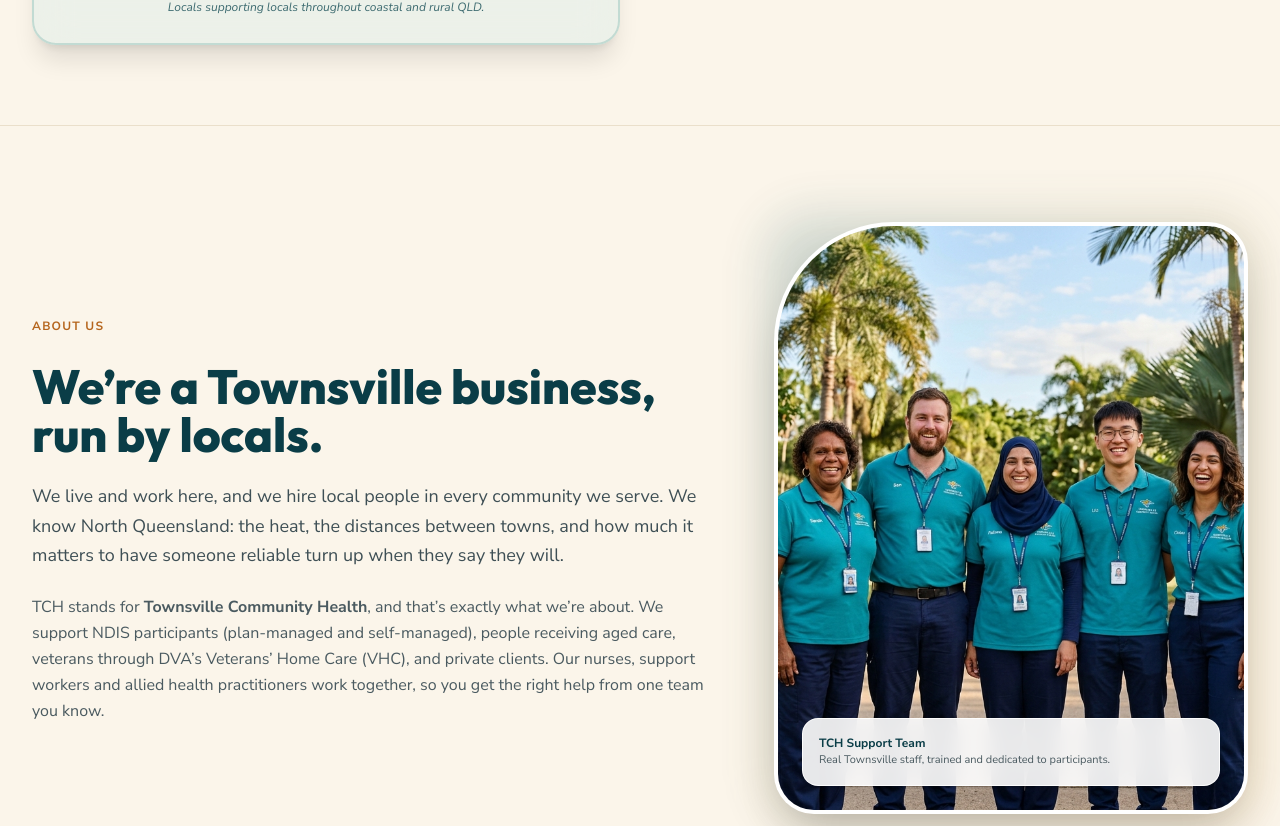
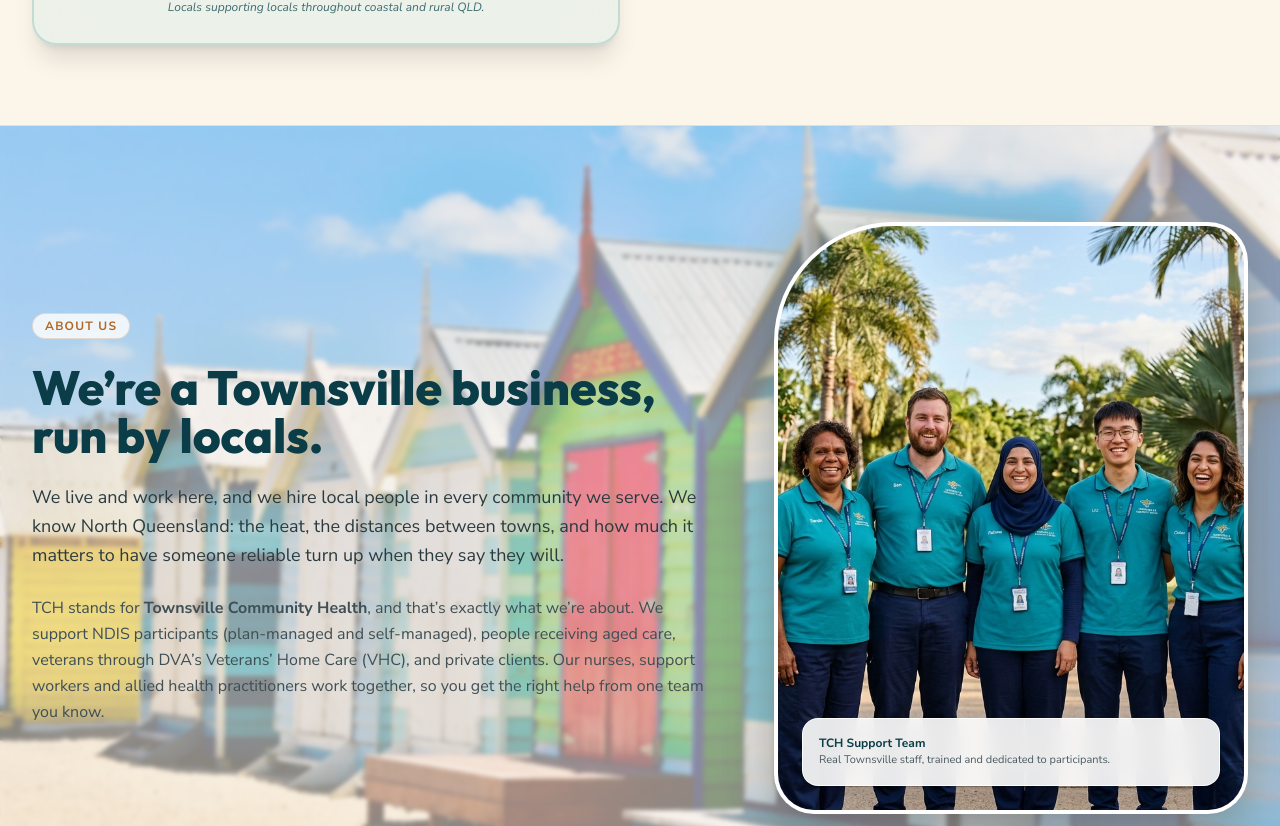
Before and after one commit to geomadappallil-star/TCH_FE, a React (Vite) app: page / in a window 1280 px wide. Shown: the part 3319-4145 px from the top of the page. Built offline with nearby package versions, Linux system fonts and the light colour scheme; no server answers.

Commit message:
feat(about): add beach huts background image with glassy gradient to About Us story section

```diff
--- a/src/components/AboutSection.tsx
+++ b/src/components/AboutSection.tsx
@@ -36,24 +36,34 @@ export const AboutSection: React.FC = () => {
   ];
 
   return (
-    <section id="about" className="relative z-10 py-16 md:py-24 border-t border-[#EADFCB]">
+    <section id="about" className="relative z-10 pb-16 md:pb-24 border-t border-[#EADFCB]">
 
-      {/* 1. Main Story Grid */}
-      <div className="max-w-7xl mx-auto px-4 sm:px-6 lg:px-8 mb-20">
+      {/* 1. Main Story Grid (About Us: We're a Townsville business, run by locals) */}
+      <div className="relative w-full overflow-hidden border-b border-[#EADFCB] py-16 md:py-24 mb-20">
+        {/* Background Image Layer */}
+        <div
+          className="absolute inset-0 bg-cover bg-center bg-no-repeat opacity-45 filter saturate-110"
+          style={{ backgroundImage: `url('/images/townsville-beach-huts.jpg')` }}
+          aria-hidden="true"
+        />
+        {/* Semi-transparent Glass Gradient Wash for text readability */}
+        <div className="absolute inset-0 bg-gradient-to-r from-[#FBF5EA]/96 via-[#FBF5EA]/88 to-[#FBF5EA]/65 backdrop-blur-[2px]" />
+
+        <div className="relative z-10 max-w-7xl mx-auto px-4 sm:px-6 lg:px-8">
           <div className="grid grid-cols-1 lg:grid-cols-12 gap-10 lg:gap-14 items-center">
 
             {/* Left Column: Story */}
             <div className="lg:col-span-7 space-y-6">
-            <span className="text-xs font-bold tracking-widest uppercase text-[#B5651D]">
+              <span className="text-xs font-bold tracking-widest uppercase text-[#B5651D] bg-white/80 px-3 py-1 rounded-full border border-[#B5651D]/20 inline-block backdrop-blur-xs">
                 About us
               </span>
               <h2 className="text-3xl sm:text-4xl md:text-5xl font-extrabold text-[#0A3D47] leading-tight">
                 We&#8217;re a Townsville business, run by locals.
               </h2>
-            <p className="text-lg text-[#3E4F55] leading-relaxed">
+              <p className="text-lg text-[#2A3B40] font-medium leading-relaxed">
                 We live and work here, and we hire local people in every community we serve. We know North Queensland: the heat, the distances between towns, and how much it matters to have someone reliable turn up when they say they will.
               </p>
-            <p className="text-base text-[#4A5A60] leading-relaxed">
+              <p className="text-base text-[#3E4F55] leading-relaxed">
                 TCH stands for <strong>Townsville Community Health</strong>, and that&#8217;s exactly what we&#8217;re about. We support NDIS participants (plan-managed and self-managed), people receiving aged care, veterans through DVA&#8217;s Veterans&#8217; Home Care (VHC), and private clients. Our nurses, support workers and allied health practitioners work together, so you get the right help from one team you know.
               </p>
             </div>
@@ -76,6 +86,7 @@ export const AboutSection: React.FC = () => {
               </div>
             </div>
 
+          </div>
         </div>
       </div>
 
```
Also changed, not shown: public/images/townsville-beach-huts.jpg (added). Lines whose indentation alone changed are shown as unchanged.
